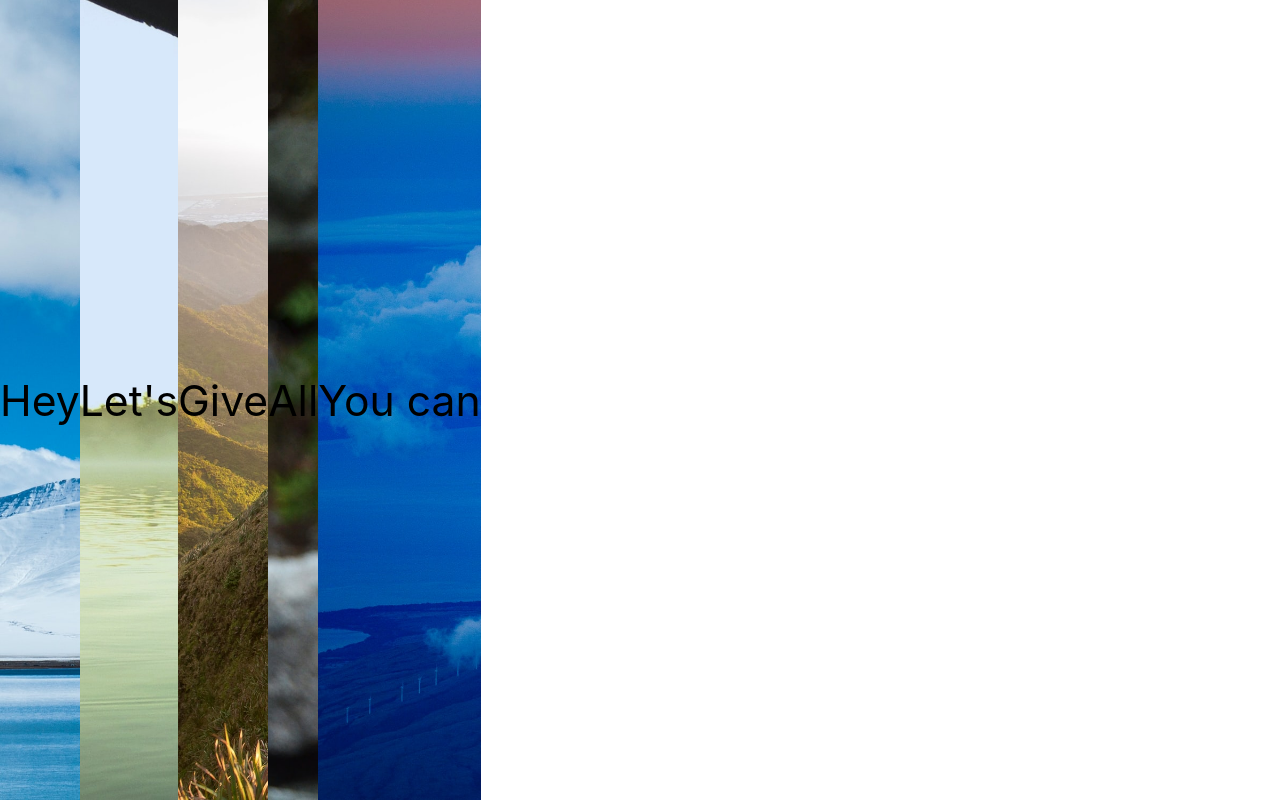
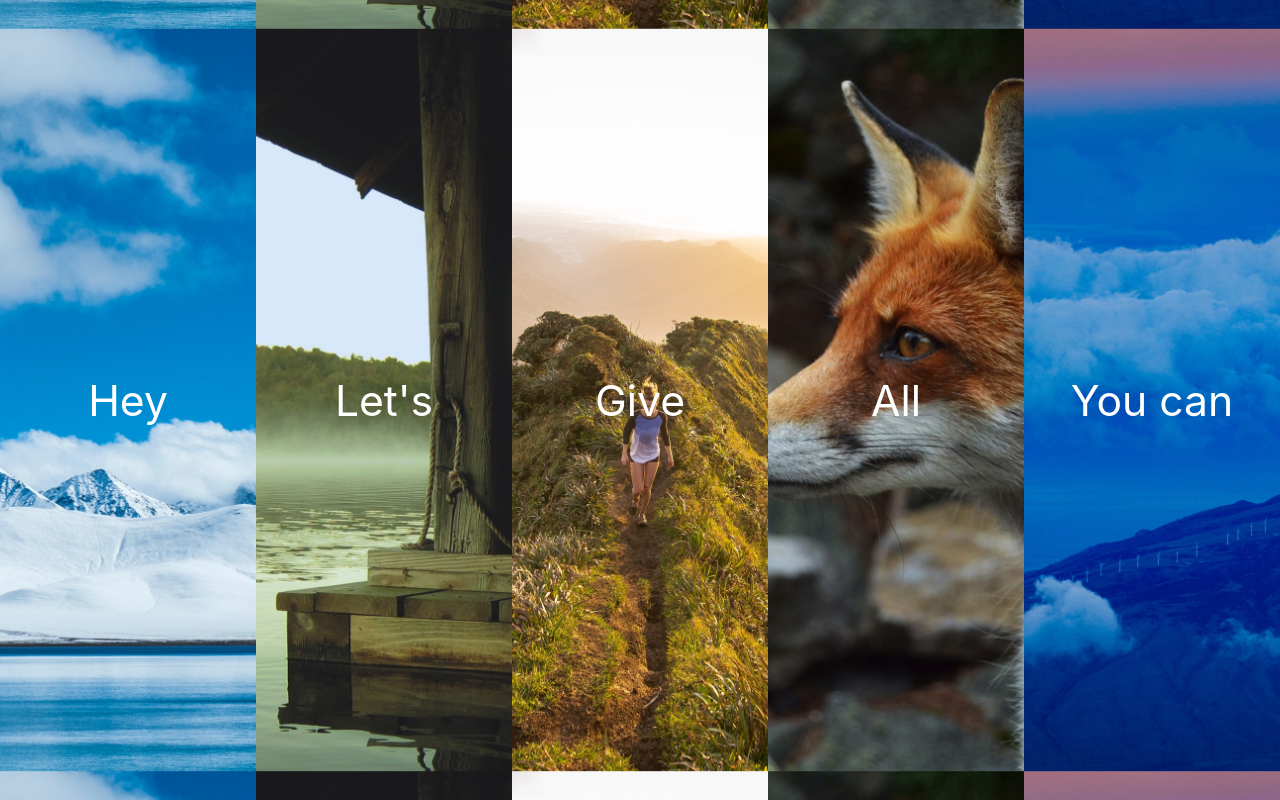
Before and after one commit to invtr07/HW-react-intro, a React (Create React App) app in the folder my-app/: page / in a window 1280 px wide. Built offline with nearby package versions, Linux system fonts and the light colour scheme.

Commit message:
update of code

```diff
--- a/my-app/src/App.css
+++ b/my-app/src/App.css
@@ -26,50 +26,32 @@ html, body {
 }
 
 .img-txt{
-  max-width: 20%;
+  min-width: 20%;
+  background-position: center;
+  background-size: 290%;
+  display: flex;
+  justify-content: center;
+  align-items: center;
+  @media
 }
 .box1 {
   background-image: url(./images/photo-1.jpeg);
-  background-size: cover;
-  display: flex;
-  justify-content: center;
-  align-items: center;
 }
 .box2{
   background-image: url('./images/photo-2.jpeg');
-  background-size: cover;
-  display: flex;
-  justify-content: center;
-  align-items: center;
+
 }
 .box3{
   background-image: url('./images/photo-3.jpeg');
-  background-size: cover;
-  display: flex;
-  justify-content: center;
-  align-items: center;
 }
 .box4{
   background-image: url('./images/photo-4.jpeg');
-  background-size: cover;
-  display: flex;
-  justify-content: center;
-  align-items: center;
 }
 .box5{
   background-image: url('./images/photo-5.jpeg');
-  background-size: cover;
-  display: flex;
-  justify-content: center;
-  align-items: center;
 }
 
-.photo{
-  min-height: 100%;
-  max-width: 100%;
-  object-fit: cover;
-}
 p {
   font-size: 32pt;
-  color: black;
+  color: white;
 }
```
